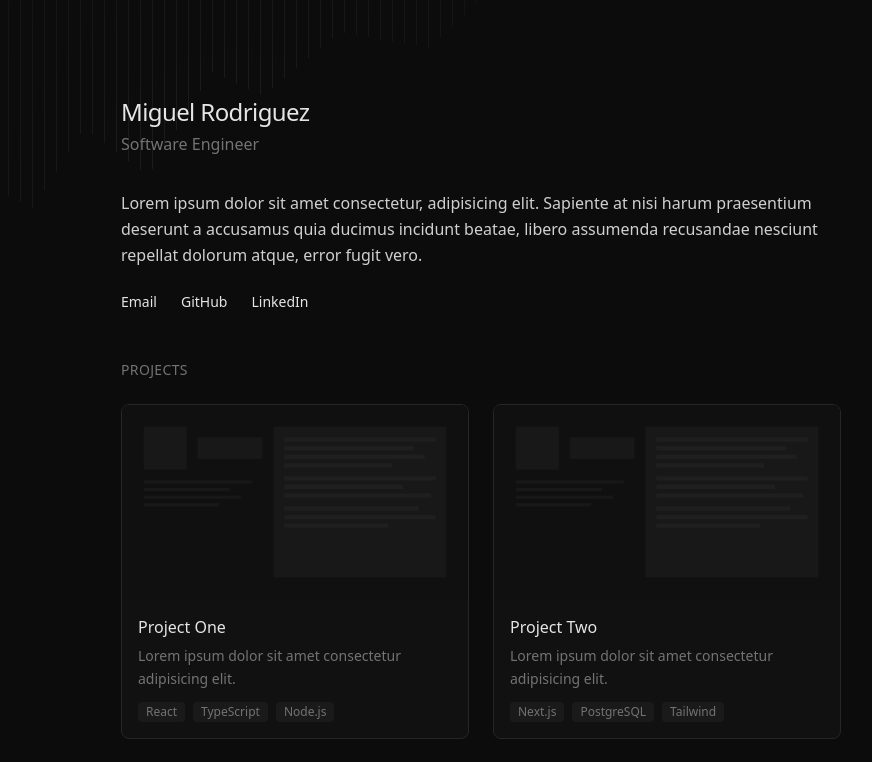
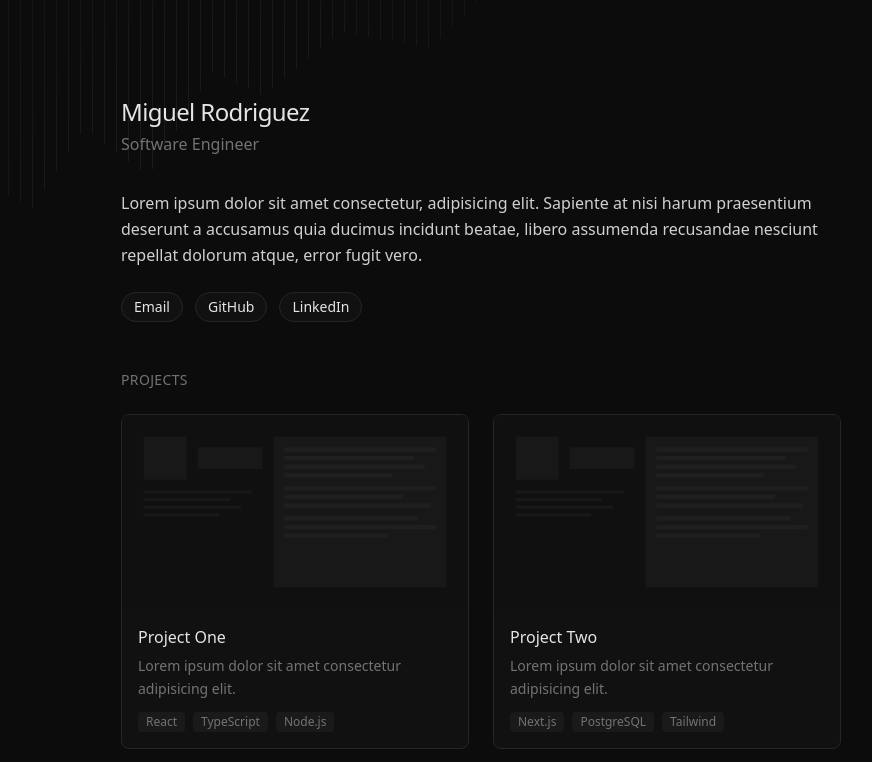
Before and after one commit to rigomart/portfolio, a Next.js app: page / in a window 1280 px wide. Shown: the top 762 px of the page, without its empty margins (159-1031 px from the left). Built offline with nearby package versions, Linux system fonts and the light colour scheme.

Commit message:
style: enhance navigation links with button-like styling and tighter spacing.

```diff
--- a/src/app/page.tsx
+++ b/src/app/page.tsx
@@ -22,10 +22,10 @@ export default function Home() {
             beatae, libero assumenda recusandae nesciunt repellat dolorum atque,
             error fugit vero.
           </p>
-          <div className="flex gap-6 text-sm">
+          <div className="flex gap-3 text-sm">
             <a
               href="mailto:you@email.com"
-              className="transition-colors hover:text-foreground"
+              className="inline-flex items-center gap-2 px-3 py-1 rounded-full bg-surface border border-border transition-colors hover:border-accent hover:text-accent"
             >
               Email
             </a>
@@ -33,7 +33,7 @@ export default function Home() {
               href="https://github.com/you"
               target="_blank"
               rel="noopener noreferrer"
-              className="transition-colors hover:text-foreground"
+              className="inline-flex items-center gap-2 px-3 py-1 rounded-full bg-surface border border-border transition-colors hover:border-accent hover:text-accent"
             >
               GitHub
             </a>
@@ -41,7 +41,7 @@ export default function Home() {
               href="https://linkedin.com/in/you"
               target="_blank"
               rel="noopener noreferrer"
-              className="transition-colors hover:text-foreground"
+              className="inline-flex items-center gap-2 px-3 py-1 rounded-full bg-surface border border-border transition-colors hover:border-accent hover:text-accent"
             >
               LinkedIn
             </a>
@@ -105,8 +105,6 @@ export default function Home() {
             />
           </div>
         </section>
-
-        {/* Links */}
       </main>
     </>
   );
```
